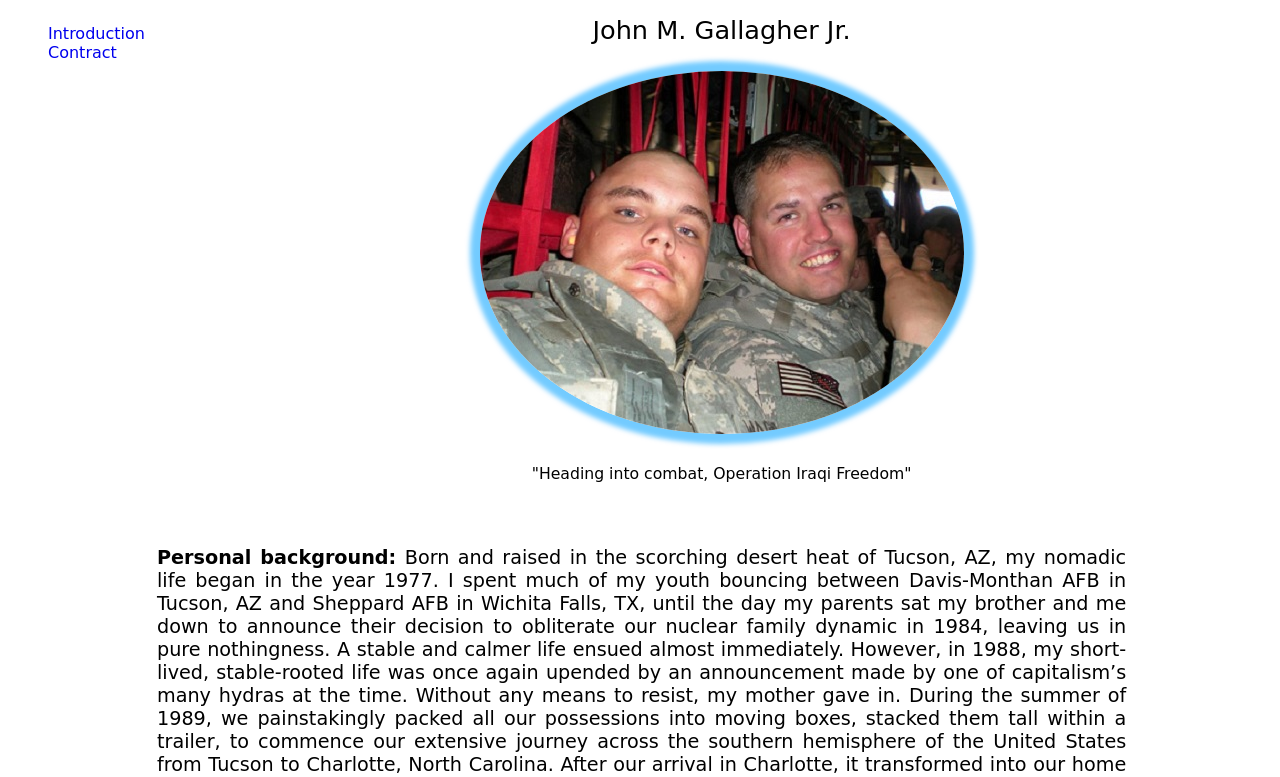
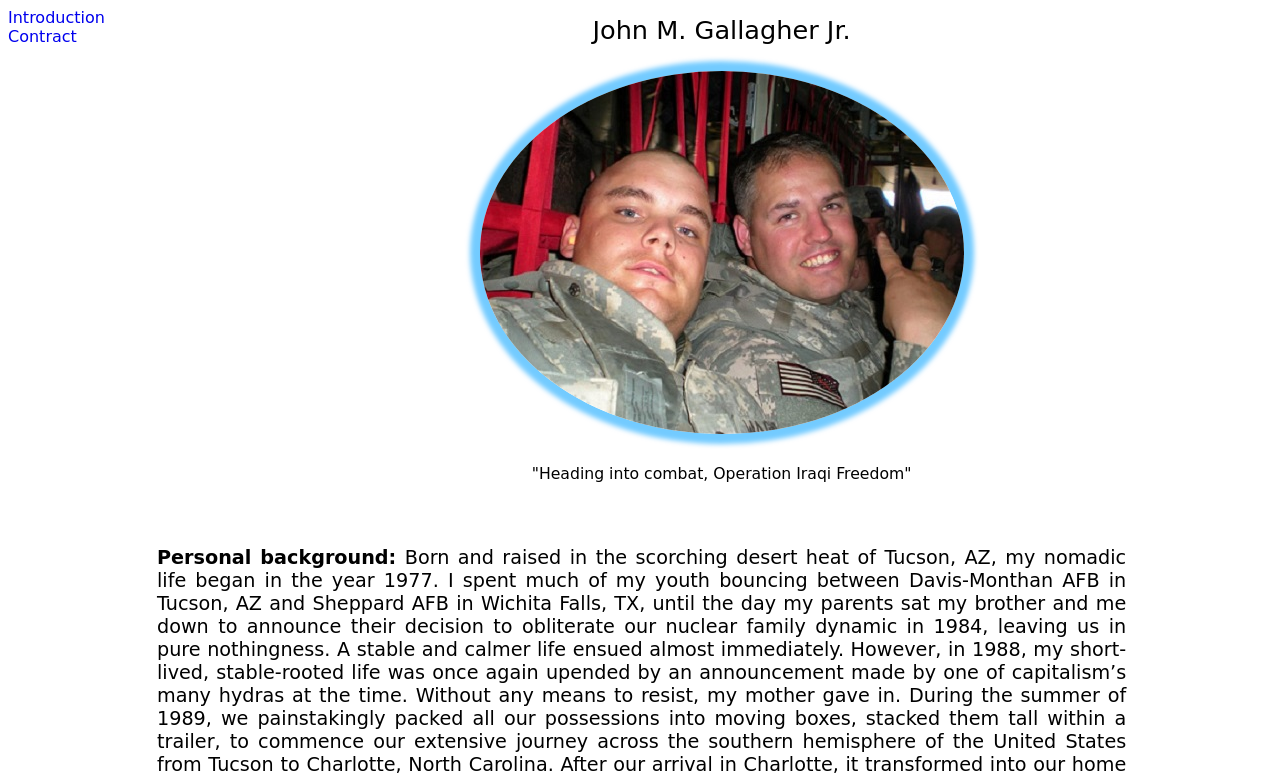
Before and after one commit to masterHazzrd/web115, a plain HTML site: page introduction.html in a window 1280 px wide. Shown: the top 777 px of the page. Drawn offline with Linux system fonts and the light colour scheme.

Commit message:
made nav bar split again jg

```diff
--- a/introduction.html
+++ b/introduction.html
@@ -13,11 +13,9 @@
         <link href="https://fonts.googleapis.com/css2?family=Architects+Daughter&display=swap" rel="stylesheet">
     </head>
     <body>
-        <nav>
-            <ul>
-                <li><a href="https://masterhazzrd.github.io/web115/introduction.html" style="text-decoration: none;">Introduction</a></li>
-                <li><a href="https://masterhazzrd.github.io/web115/contract.html" style="text-decoration: none;">Contract</a></li>
-            </ul>
+        <nav class="split_navbar">
+            <a href="https://masterhazzrd.github.io/web115/introduction.html" style="text-decoration: none;">Introduction</a> &nbsp;&nbsp;
+            <a href="https://masterhazzrd.github.io/web115/contract.html" style="text-decoration: none;" class="split">Contract</a>
         </nav>
         <header>
             John M. Gallagher Jr.
```
